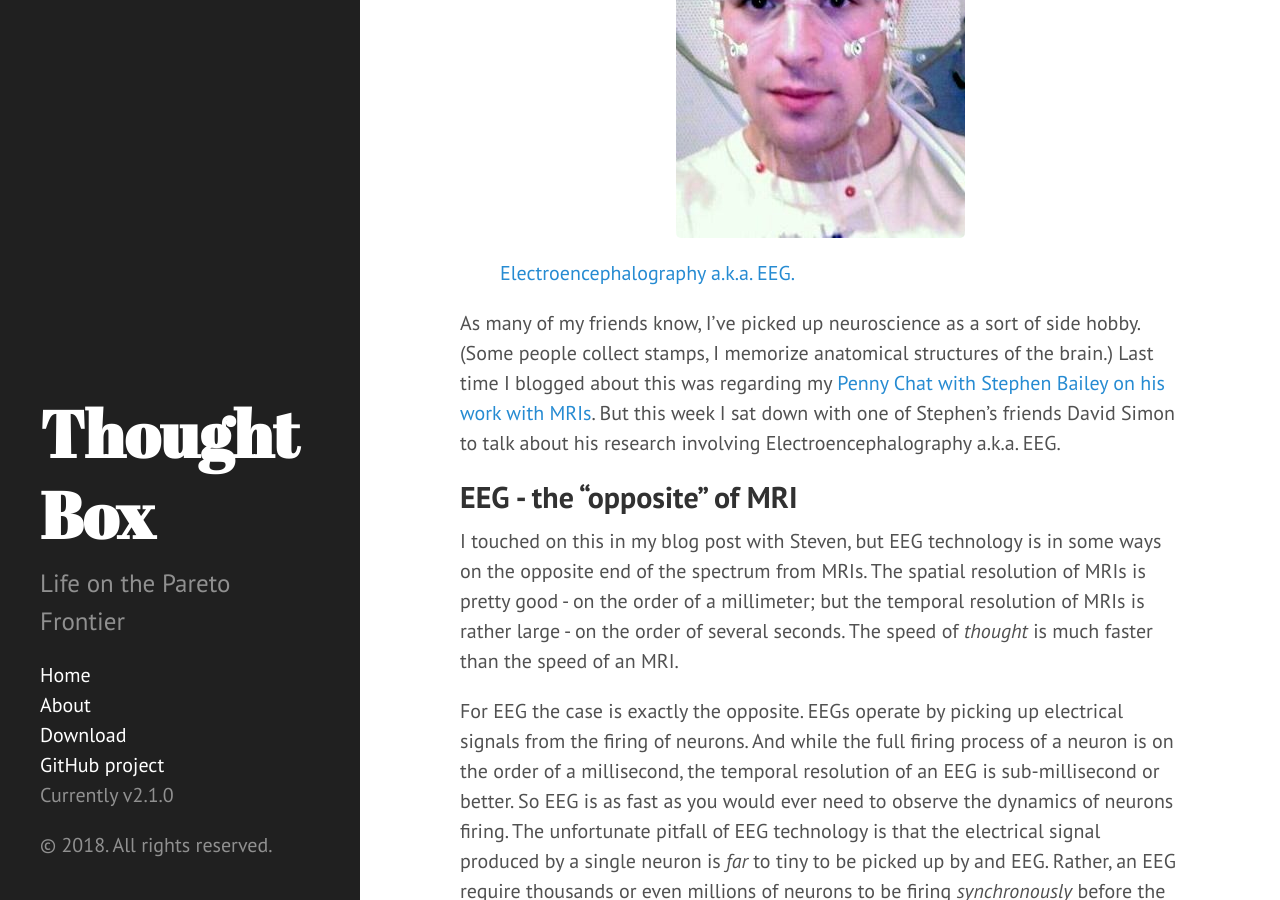
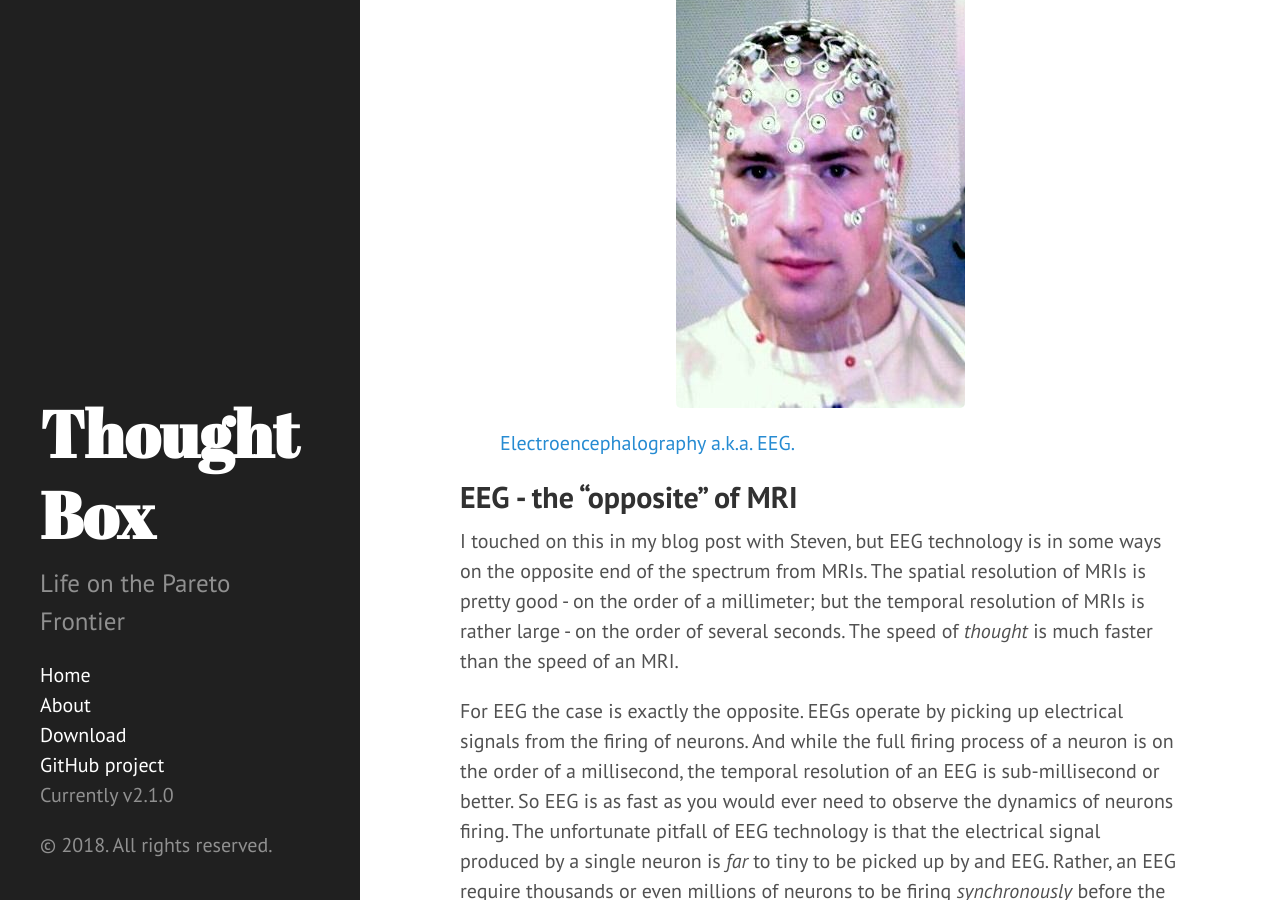
Before and after one commit to JnBrymn/JnBrymn.github.io, a Jekyll site: the page built from _posts/2018-01-21-brain-waves.md, in a window 1280 px wide and 900 px high, scrolled down 415 px. Built offline with Jekyll 4.4.1, drawn with Linux system fonts in a browser that asks for light colours; comment, search, counter and statistics services are not loaded.

Commit message:
moved image

```diff
--- a/_posts/2018-01-21-brain-waves.md
+++ b/_posts/2018-01-21-brain-waves.md
@@ -2,14 +2,12 @@
 layout: post
 title: Neuroscience Penny Chat with David Simon
 ---
+As many of my friends know, I've picked up neuroscience as a sort of side hobby. (Some people collect stamps, I memorize anatomical structures of the brain.) Last time I blogged about this was regarding my [Penny Chat with Stephen Bailey on his work with MRIs]({{ site.baseurl }}{% post_url 2017-09-27-brain-scans %}). But this week I sat down with one of Stephen's friends David Simon to talk about his research involving Electroencephalography a.k.a. EEG.
 
 <figure>
     <img src='/assets/EEG_cap.jpg' alt='missing' class="centered"/>
     <figcaption><a href="https://en.wikipedia.org/wiki/Electroencephalography">Electroencephalography a.k.a. EEG.</a></figcaption>
 </figure>
-
-
-As many of my friends know, I've picked up neuroscience as a sort of side hobby. (Some people collect stamps, I memorize anatomical structures of the brain.) Last time I blogged about this was regarding my [Penny Chat with Stephen Bailey on his work with MRIs]({{ site.baseurl }}{% post_url 2017-09-27-brain-scans %}). But this week I sat down with one of Stephen's friends David Simon to talk about his research involving Electroencephalography a.k.a. EEG.
 
 ## EEG - the "opposite" of MRI
 I touched on this in my blog post with Steven, but EEG technology is in some ways on the opposite end of the spectrum from MRIs. The spatial resolution of MRIs is pretty good - on the order of a millimeter; but the temporal resolution of MRIs is rather large - on the order of several seconds. The speed of _thought_ is much faster than the speed of an MRI.
```
